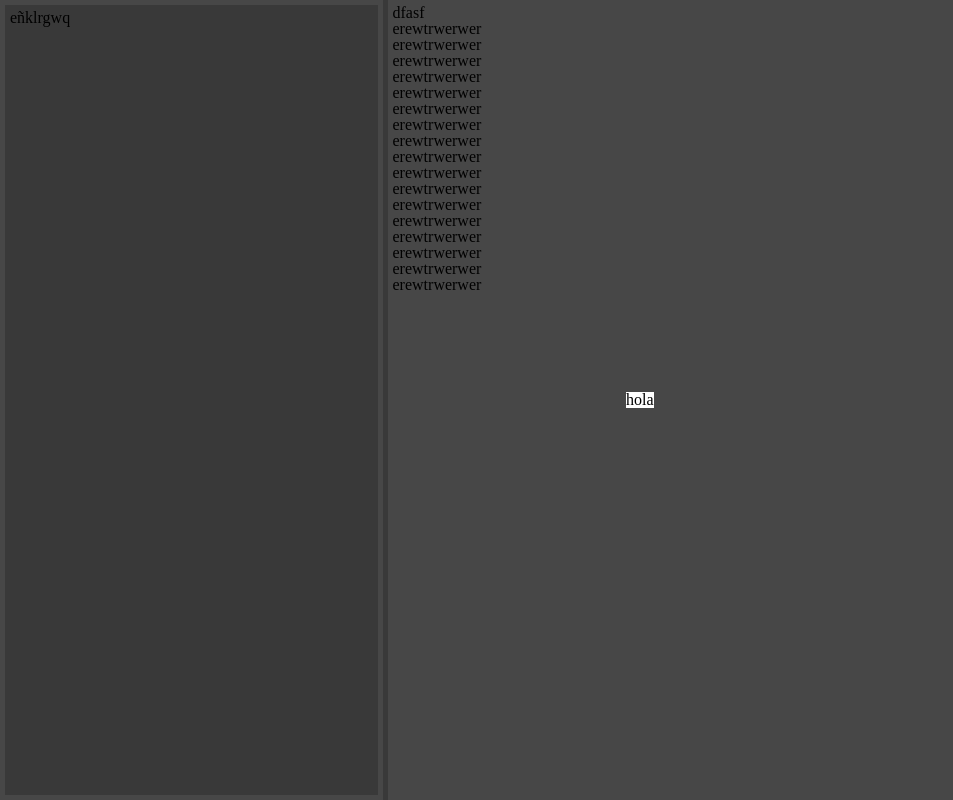
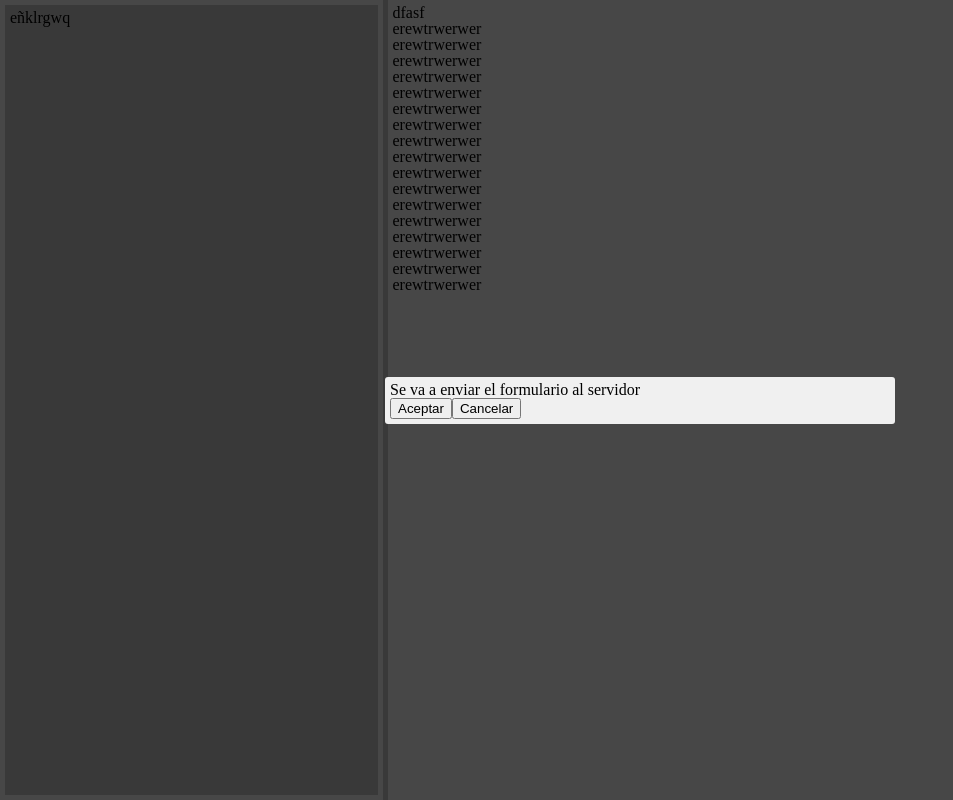
Before and after one commit to jfernandezcorral/r, a React app: page / in a window 1280 px wide. Both pictures are taken after a click on the link "dfasf". Shown: the whole page, without its empty margins (0-953 px from the left). Built offline with nearby package versions, Linux system fonts and the light colour scheme.

Commit message:
modal básico completo

```diff
--- a/client/componentes/App.js
+++ b/client/componentes/App.js
@@ -9,7 +9,14 @@ export default class App extends React.Component {
         this.handle = this.handle.bind(this)
     }
     handle(e){
-        modal()
+        const diag = <div style={{width: '500px'}}>
+            <h1>Se va a enviar el formulario al servidor</h1>
+            <div style={{display: 'flex'}}>
+                <button onClick={()=>{console.log('hola');this.cerrar()}}>Aceptar</button>
+                <button onClick={()=>this.cerrar()}>Cancelar</button>
+            </div>
+        </div>
+       this.cerrar = modal(diag)
     }
     render() {
         return (
--- a/client/componentes/base/modal.js
+++ b/client/componentes/base/modal.js
@@ -2,7 +2,7 @@ import React from 'react'
 import ReactDOM from 'react-dom'
 import estilo from './modal.scss'
 
-export const modal = (props, comp) => {
+export const modal = (comp) => {
 	const body = document.getElementsByTagName('body')[0]
 	const div = document.createElement("div")
 	body.appendChild(div)
@@ -10,17 +10,24 @@ export const modal = (props, comp) => {
 	div.style.top = '0px'
 	div.style.height = '100%'
 	div.style.width = '100%'
+	//div.id = 'x_x'
 	const cmp = <div>
 		<div className={estilo.t} style={{position: 'absolute', top: '0px', width: '100%', height: '100%', backgroundColor: 'black'}}></div>
 		<div onClick={cerrar} style={{position: 'absolute', top: '0px', width: '100%', height: '100%', display: 'flex', justifyContent: 'center', alignItems: 'center', alignContent: 'center'}}>
-			<div className={estilo.popup}>
-				<h1 style={{backgroundColor: 'white'}}>hola</h1>
+			<div className={estilo.popup} onClick={(e)=>e.stopPropagation()}>
+				{comp}
 			</div>
 		</div>
 	</div>
 	ReactDOM.render(cmp, div)
 	function cerrar(){
-		ReactDOM.unmountComponentAtNode(div)
-		div.remove()
+		setTimeout(
+			()=>{
+				//const div = document.getElementById('x_x')
+				ReactDOM.unmountComponentAtNode(div)
+				div.remove()
+			}
+		,0)
 	}
+	return cerrar
 }
--- a/client/componentes/base/modal.scss
+++ b/client/componentes/base/modal.scss
@@ -13,6 +13,9 @@
 
 }
 .popup{
+	border-radius: 3px;
+	background-color: #f0f0f0;
+	padding: 5px;
 	animation: pop .7s;
 	animation-timing-function: cubic-bezier(.71, .55, .62, 1.57);
 	transform: translate3D(0,0,0);
--- a/client/index.js
+++ b/client/index.js
@@ -5,11 +5,11 @@ import App from './componentes/App'
 
 ReactDOM.render(<App />, document.getElementById('root'))
 
-let a = {a: 'a'}
+/*let a = {a: 'a'}
 let b = {b: 'b'}
 
 let c ={...a, ...b}
 console.log(c)
 const {a: j, ...rest}=c
 console.log(j)
-console.log(rest)
+console.log(rest)*/
```
